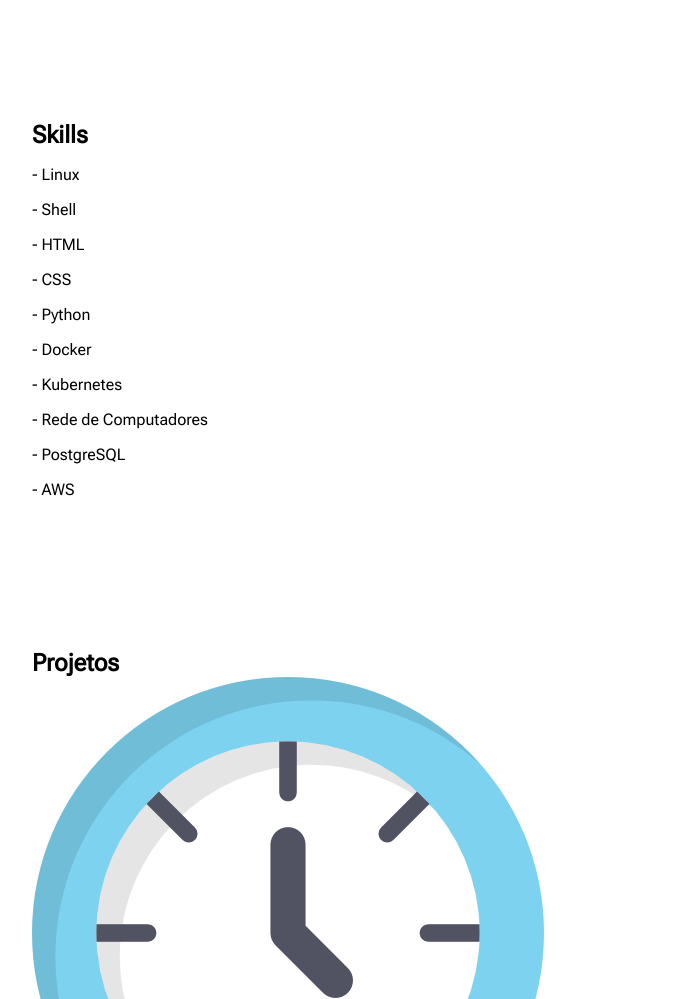
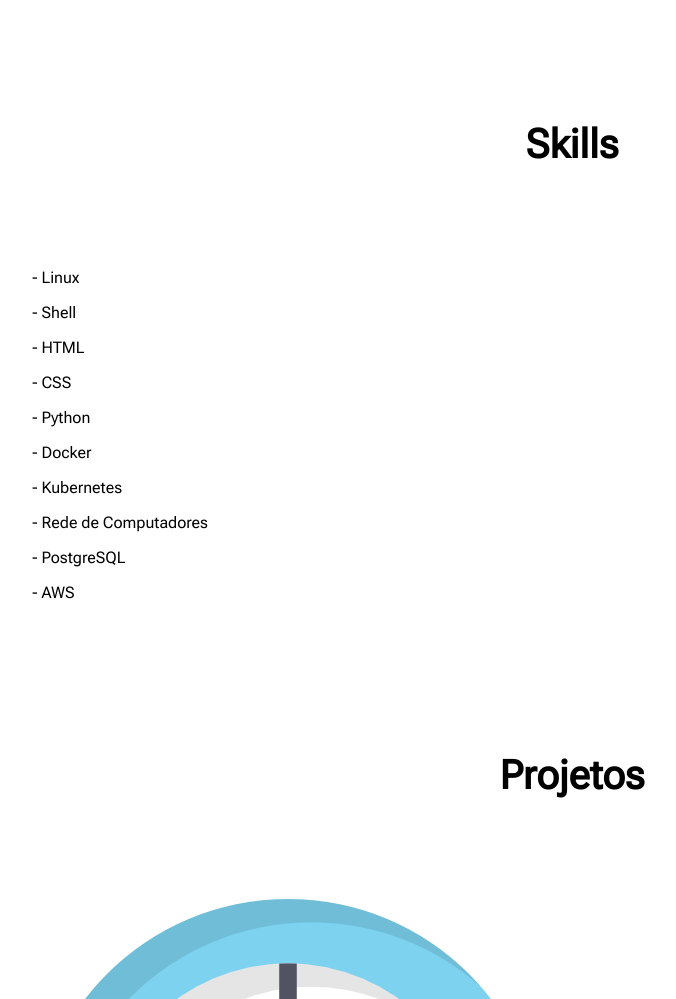
Before and after one commit to Rafaelsdamacena/portfolio, a plain HTML site: page index.html in a window 1280 px wide. Shown: the part 600-1599 px from the top of the page, without its empty margins (68-744 px from the left). Drawn offline with Linux system fonts and the light colour scheme.

Commit message:
configurando subtitulos

```diff
--- a/estilo.css
+++ b/estilo.css
@@ -86,3 +86,15 @@ body {
     cursor: pointer;
     width: 370px;
 }
+
+.subtitle {
+    font-size: 40px;
+    text-align: center;
+    margin-bottom: 100px;
+    cursor: pointer;
+    transition: h1 0.5s ease;
+}
+
+.subtitle:hover {
+    font-size: 45px;
+}
--- a/index.html
+++ b/index.html
@@ -54,7 +54,7 @@
 
     <section class="container">
         <div>
-            <h1>Skills</h1>
+            <h1 class="subtitle">Skills</h1>
             <div>
                 <div>
                     <p> - Linux</p>
@@ -79,7 +79,7 @@
 
     <section class="container">
         <div>
-            <h1>Projetos</h1>
+            <h1 class="subtitle">Projetos</h1>
             <div>
                 <a href="https://rafaelsdamacena.github.io/siteinterativohora/" target="_blank"><img
                         src="img/relogio.png" alt="Relógio"></a>
```
Also changed, not shown: img/gnu-bash.png (added), img/janelas.png (added), img/linux.png (added).
